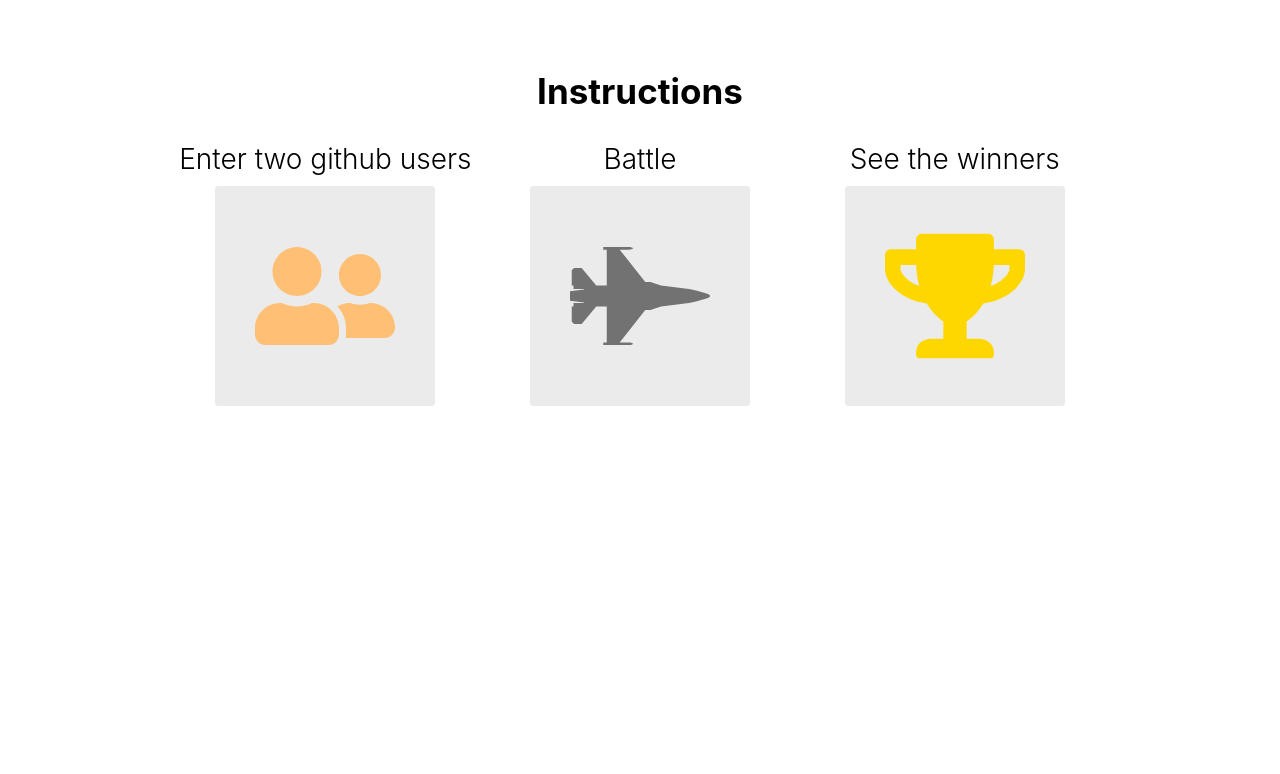
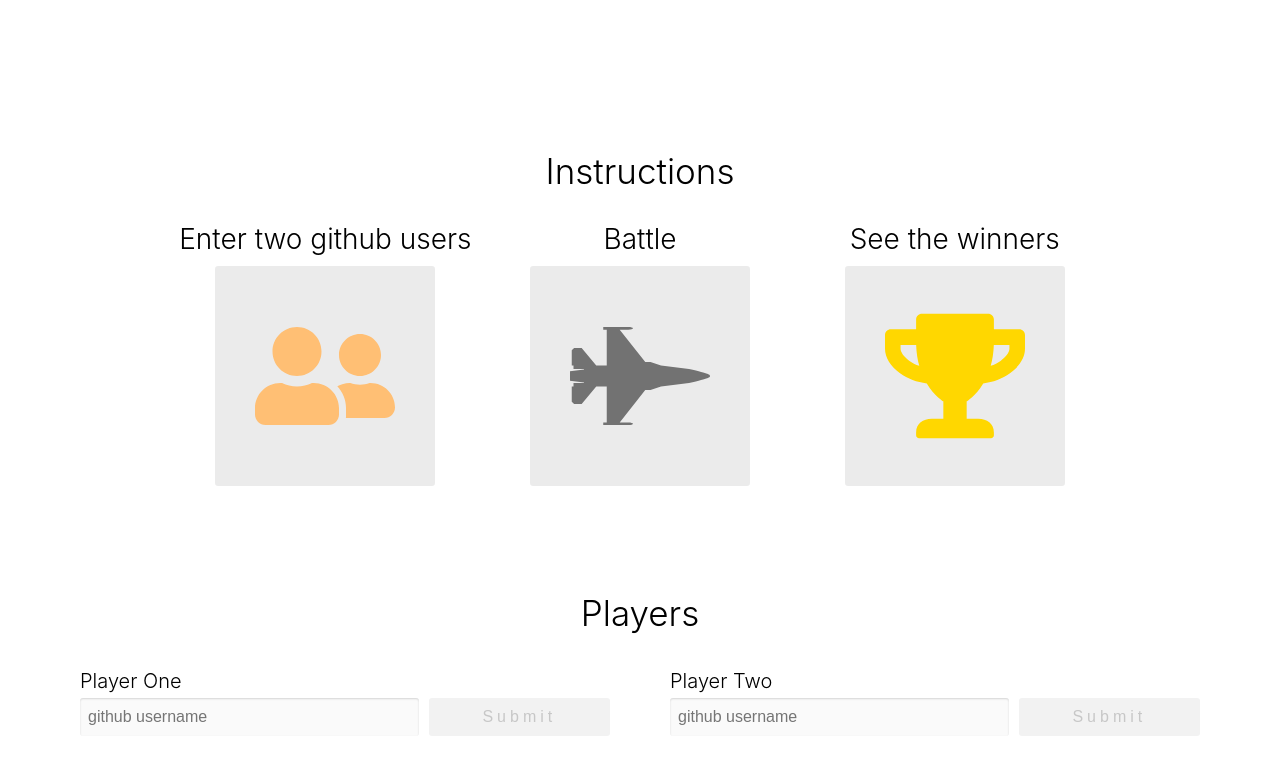
Before and after one commit to vguenoff/github-battle-2, a React app: page / in a window 1280 px wide. Built offline with nearby package versions, Linux system fonts and the light colour scheme.

Commit message:
Render PlayerInput

```diff
--- a/app/components/Battle.js
+++ b/app/components/Battle.js
@@ -1,39 +1,47 @@
 import React, { Component } from 'react';
-import { FaUserFriends, FaFighterJet, FaTrophy } from 'react-icons/fa';
 
-const Instructions = () => (
-    <div className="instructions-container">
-        <h1 className="center-text header-lg">Instructions</h1>
-        <ol className="container-sm grid center-text battle-instructions">
-            <li>
-                <h3 className="header-sm">Enter two github users</h3>
-                <FaUserFriends
-                    className="bg-light"
-                    color="rgb(255, 191, 116)"
-                    size={140}
-                />
-            </li>
-            <li>
-                <h3 className="header-sm">Battle</h3>
-                <FaFighterJet className="bg-light" color="#727272" size={140} />
-            </li>
-            <li>
-                <h3 className="header-sm">See the winners</h3>
-                <FaTrophy
-                    className="bg-light"
-                    color="rgb(255, 215, 0)"
-                    size={140}
-                />
-            </li>
-        </ol>
-    </div>
-);
+import Instructions from './Instructions';
+import PlayerInput from './PlayerInput';
 
 export default class Battle extends Component {
+    state = {
+        playerOne: null,
+        playerTwo: null,
+    };
+
+    handleSubmit = (id, player) => {
+        this.setState({
+            [id]: player,
+        });
+    };
+
     render() {
+        const { playerOne, playerTwo } = this.state;
+
         return (
             <>
                 <Instructions />
+                <div className="players-container">
+                    <h1 className="center-text header-lg">Players</h1>
+                    <div className="row space-around">
+                        {playerOne === null && (
+                            <PlayerInput
+                                label="Player One"
+                                onSubmit={player =>
+                                    this.handleSubmit('playerOne', player)
+                                }
+                            />
+                        )}
+                        {playerTwo === null && (
+                            <PlayerInput
+                                label="Player Two"
+                                onSubmit={player =>
+                                    this.handleSubmit('playerTwo', player)
+                                }
+                            />
+                        )}
+                    </div>
+                </div>
             </>
         );
     }
--- /dev/null
+++ b/app/components/Instructions.js
@@ -0,0 +1,33 @@
+import React from 'react';
+
+import { FaUserFriends, FaFighterJet, FaTrophy } from 'react-icons/fa';
+
+const Instructions = () => (
+    <div className="instructions-container">
+        <h1 className="center-text header-lg">Instructions</h1>
+        <ol className="container-sm grid center-text battle-instructions">
+            <li>
+                <h3 className="header-sm">Enter two github users</h3>
+                <FaUserFriends
+                    className="bg-light"
+                    color="rgb(255, 191, 116)"
+                    size={140}
+                />
+            </li>
+            <li>
+                <h3 className="header-sm">Battle</h3>
+                <FaFighterJet className="bg-light" color="#727272" size={140} />
+            </li>
+            <li>
+                <h3 className="header-sm">See the winners</h3>
+                <FaTrophy
+                    className="bg-light"
+                    color="rgb(255, 215, 0)"
+                    size={140}
+                />
+            </li>
+        </ol>
+    </div>
+);
+
+export default Instructions;
--- /dev/null
+++ b/app/components/PlayerInput.js
@@ -0,0 +1,49 @@
+import React, { Component } from 'react';
+import { func, string } from 'prop-types';
+
+export default class PlayerInput extends Component {
+    static propTypes = {
+        onSubmit: func.isRequired,
+        label: string.isRequired,
+    };
+
+    state = {
+        username: '',
+    };
+
+    handleSubmit = e => {
+        e.preventDefault();
+
+        this.props.onSubmit(this.state.username);
+    };
+
+    handleChange = e => this.setState({ username: e.target.value });
+
+    render() {
+        return (
+            <form className="column player" onSubmit={this.handleSubmit}>
+                <label htmlFor="username" className="player-label">
+                    {this.props.label}
+                </label>
+                <div className="row player-inputs">
+                    <input
+                        type="text"
+                        id="username"
+                        className="input-light"
+                        placeholder="github username"
+                        autoComplete="off"
+                        value={this.state.username}
+                        onChange={this.handleChange}
+                    />
+                    <button
+                        className="btn dark-btn"
+                        type="submit"
+                        disabled={!this.state.username}
+                    >
+                        Submit
+                    </button>
+                </div>
+            </form>
+        );
+    }
+}
--- a/app/index.css
+++ b/app/index.css
@@ -7,8 +7,8 @@ body,
 }
 
 body {
-    font-family: -apple-system, BlinkMacSystemFont, 'Segoe UI', Roboto, Oxygen,
-        Ubuntu, Cantarell, 'Open Sans', 'Helvetica Neue', sans-serif;
+    font-family: -apple-system, BlinkMacSystemFont, Segoe UI, Roboto,
+        Oxygen-Sans, Ubuntu, Cantarell, Helvetica Neue, sans-serif;
 }
 
 ul {
@@ -54,7 +54,7 @@ li {
 
 .header-lg {
     font-size: 35px;
-    font-weight: 150px;
+    font-weight: 300;
     margin: 20px;
 }
 
@@ -84,7 +84,7 @@ li {
 
 .card-list {
     margin: 20px 0;
-    font-style: 20px;
+    font-size: 20px;
 }
 
 .card-list li {
@@ -121,7 +121,7 @@ li {
     margin-bottom: 8px;
 }
 
-.instructions-containser {
+.instructions-container {
     margin: 100px 0;
 }
 
@@ -144,3 +144,72 @@ li {
     padding: 40px;
     border-radius: 3px;
 }
+
+.column {
+    display: flex;
+    flex-direction: column;
+}
+
+.row {
+    display: flex;
+    flex-direction: row;
+}
+
+.player {
+    flex: 1;
+    margin: 0 20px;
+    padding: 10px;
+}
+
+.player-label {
+    font-size: 20px;
+    margin: 5px 0;
+    font-weight: 300;
+}
+
+.player-inputs input {
+    padding: 8px;
+    font-size: 16px;
+    flex: 2;
+    border-radius: 3px;
+    border: none;
+    box-shadow: inset 0 1px 2px rgba(0, 0, 0, 0.15);
+}
+
+.player-inputs .input-light {
+    background: rgba(0, 0, 0, 0.02);
+}
+
+.player-inputs button {
+    flex: 1;
+    margin-left: 10px;
+}
+
+.btn {
+    padding: 10px;
+    text-decoration: uppercase;
+    letter-spacing: 0.25em;
+    border-radius: 3px;
+    border: none;
+    font-size: 16px;
+    display: flex;
+    justify-content: center;
+    align-items: center;
+    cursor: pointer;
+    text-decoration: none;
+    max-width: 200px;
+}
+
+.dark-btn {
+    color: #e6e6e6;
+    background: #141414;
+}
+
+.dark-btn:disabled {
+    background: #f2f2f2;
+    color: #c7c7c7;
+}
+
+.players-container {
+    margin: 100px 0;
+}
```
